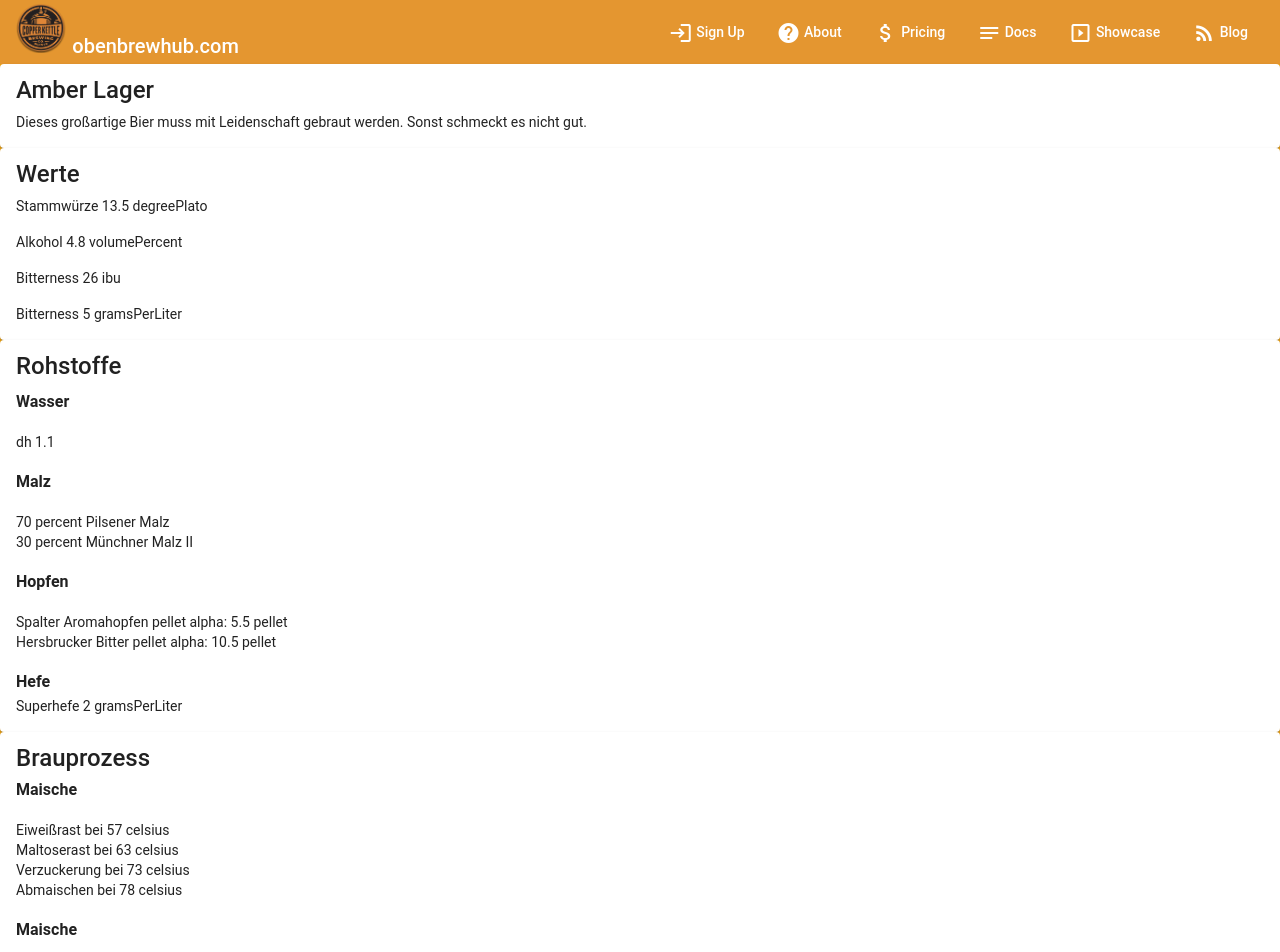
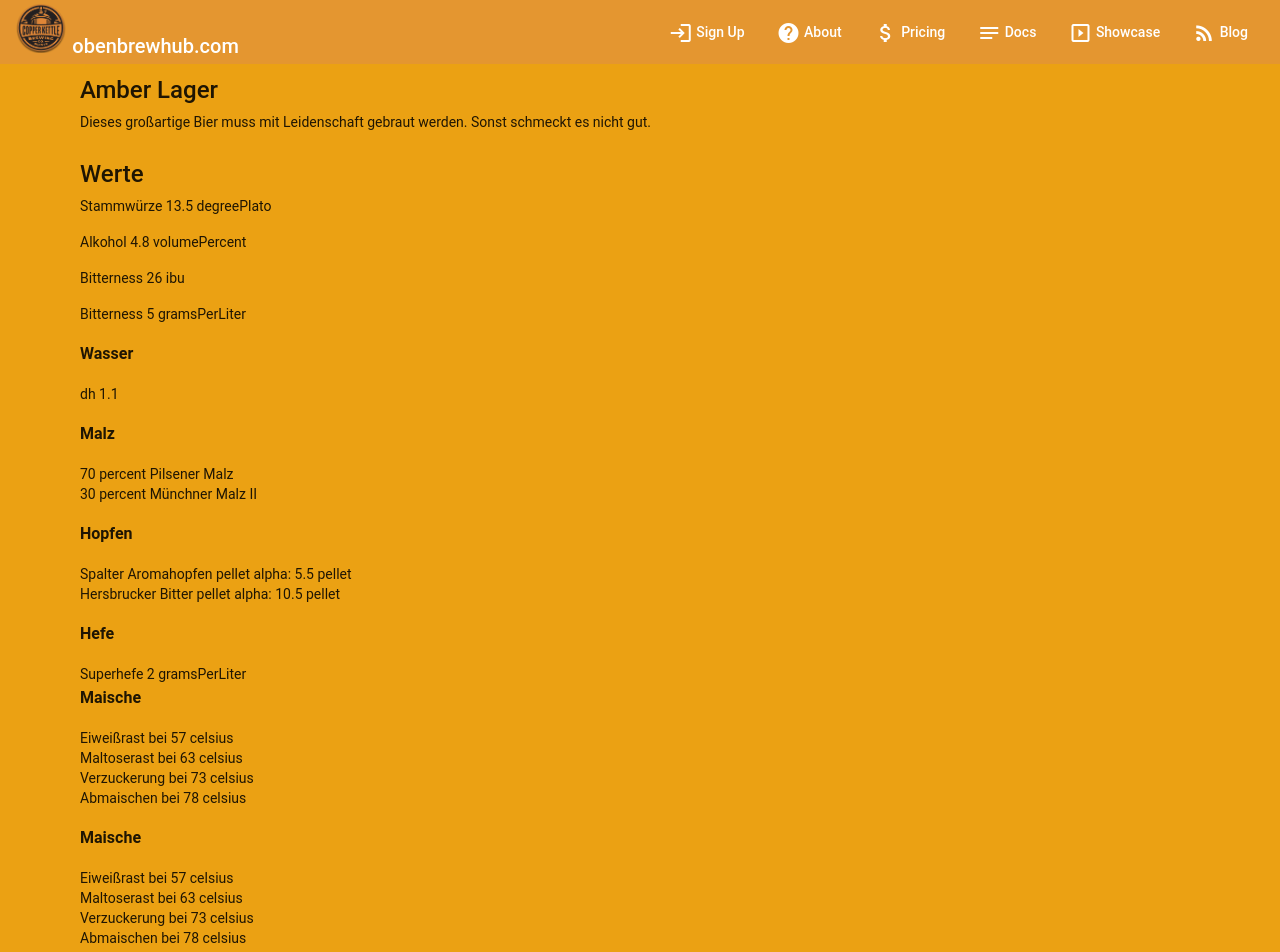
Before and after one commit to openbrewhub/open-brew-ui, an Angular app in the folder open-brew-ui/: page / in a window 1280 px wide. Shown: the top 952 px of the page. Built offline with nearby package versions, Linux system fonts and the light colour scheme.

Commit message:
shrinked

```diff
--- a/open-brew-ui/src/app/app.component.html
+++ b/open-brew-ui/src/app/app.component.html
@@ -22,8 +22,8 @@
 <div *ngIf="openBrew.openBrewVersion">
 
   <div class="container">
-    <div class="flex-container" fxLayout="row wrap" fxLayout.xs="column">
-      <mat-card fxFlex.gt-xs="100%" [fxFlex.gt-md]="100">
+    <div class="flex-container" fxLayout="row wrap" fxLayout.xs="column" fxFill fxLayoutAlign="space-around center">
+      <mat-card fxFlex.gt-xs="90%" [fxFlex.gt-md]="90">
         <mat-card-title>{{openBrew.brewStyle}}</mat-card-title>
         <mat-card-subtitle></mat-card-subtitle>
         <mat-card-content>
@@ -34,8 +34,8 @@
   </div>
 
   <div class="container">
-    <div class="flex-container" fxLayout="row wrap" fxLayout.xs="column">
-      <mat-card fxFlex.gt-xs="100%" [fxFlex.gt-md]="100">
+    <div class="flex-container" fxLayout="row wrap" fxLayout.xs="column" fxFill fxLayoutAlign="space-around center">
+      <mat-card fxFlex.gt-xs="90%" [fxFlex.gt-md]="90">
         <mat-card-title>Werte</mat-card-title>
         <mat-card-subtitle></mat-card-subtitle>
         <mat-card-content>
@@ -58,15 +58,6 @@
           {{openBrew.carbonDioxide.amount}}
           {{openBrew.carbonDioxide.ratioUnit}}
         </mat-card-content>
-      </mat-card>
-    </div>
-  </div>
-
-  <div class="container">
-    <div class="flex-container" fxLayout="row wrap" fxLayout.xs="column">
-      <mat-card fxFlex.gt-xs="100%" [fxFlex.gt-md]="100">
-        <mat-card-title>Rohstoffe</mat-card-title>
-        <mat-card-subtitle></mat-card-subtitle>
         <mat-card-content>
           <h3>Wasser</h3>
           <div>
@@ -91,17 +82,6 @@
           {{openBrew.ingredients.yeast.name}}
           {{openBrew.ingredients.yeast.yeastAmount.amount}}
           {{openBrew.ingredients.yeast.yeastAmount.ratioUnit}}
-        </mat-card-content>
-      </mat-card>
-    </div>
-  </div>
-
-  <div class="container">
-    <div class="flex-container" fxLayout="row wrap" fxLayout.xs="column">
-      <mat-card fxFlex.gt-xs="100%" [fxFlex.gt-md]="100">
-        <mat-card-title>Brauprozess</mat-card-title>
-        <!-- <mat-card-subtitle>Rasten</mat-card-subtitle> -->
-        <mat-card-content>
           <h3>Maische</h3>
           <div *ngFor="let rest of openBrew.brewing.mashing.rests">
             {{rest.name}} bei {{rest.targetTemperature.amount}} {{rest.targetTemperature.tempUnit}}
@@ -122,4 +102,9 @@
   h3 {
     font-weight: bolder;
   }
+  .mat-card{
+    background-color: rgba(0, 0, 0, 0);
+    box-shadow: none;
+    border: none;
+}
 </style>
```
Lines whose indentation alone changed are shown as unchanged.
